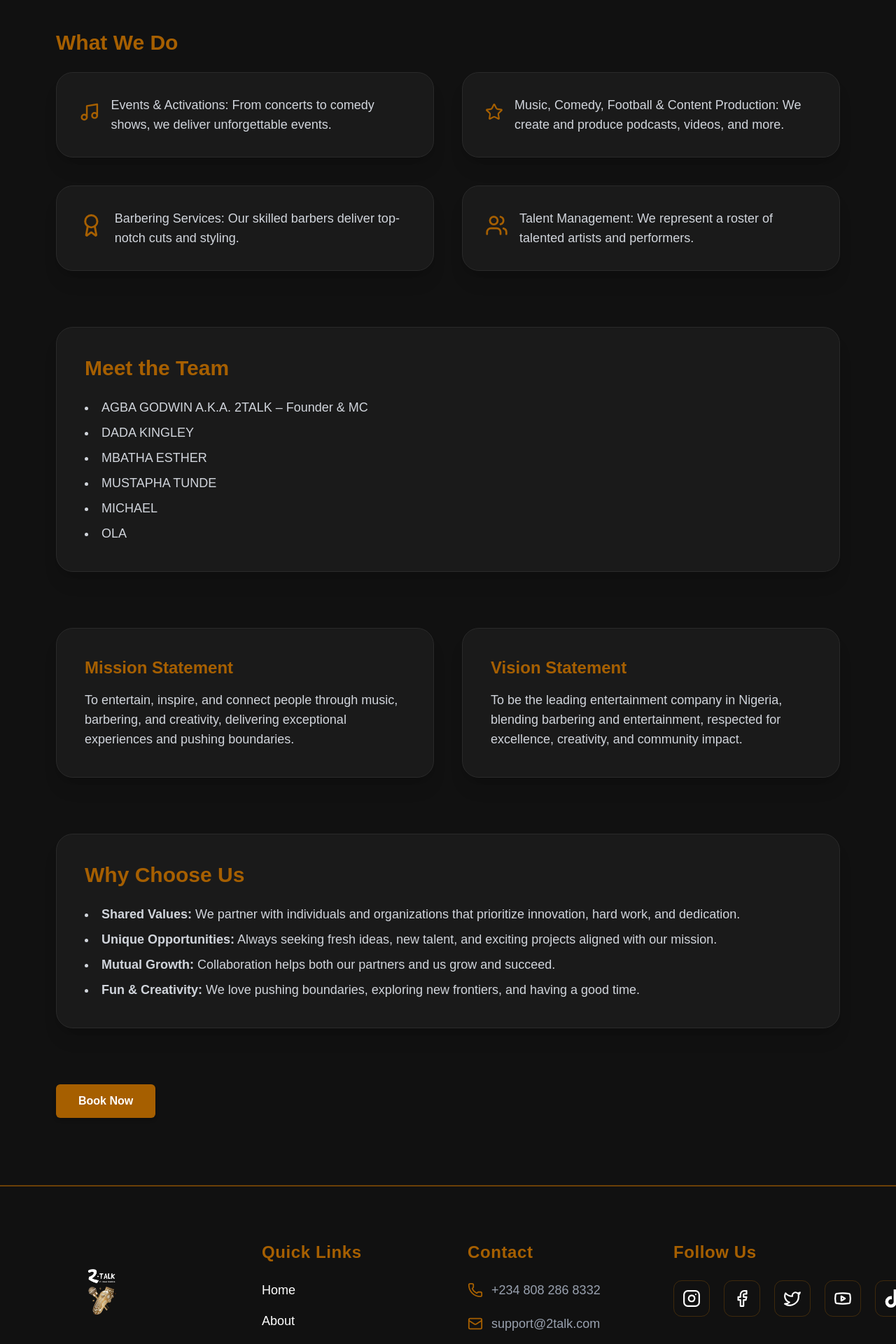
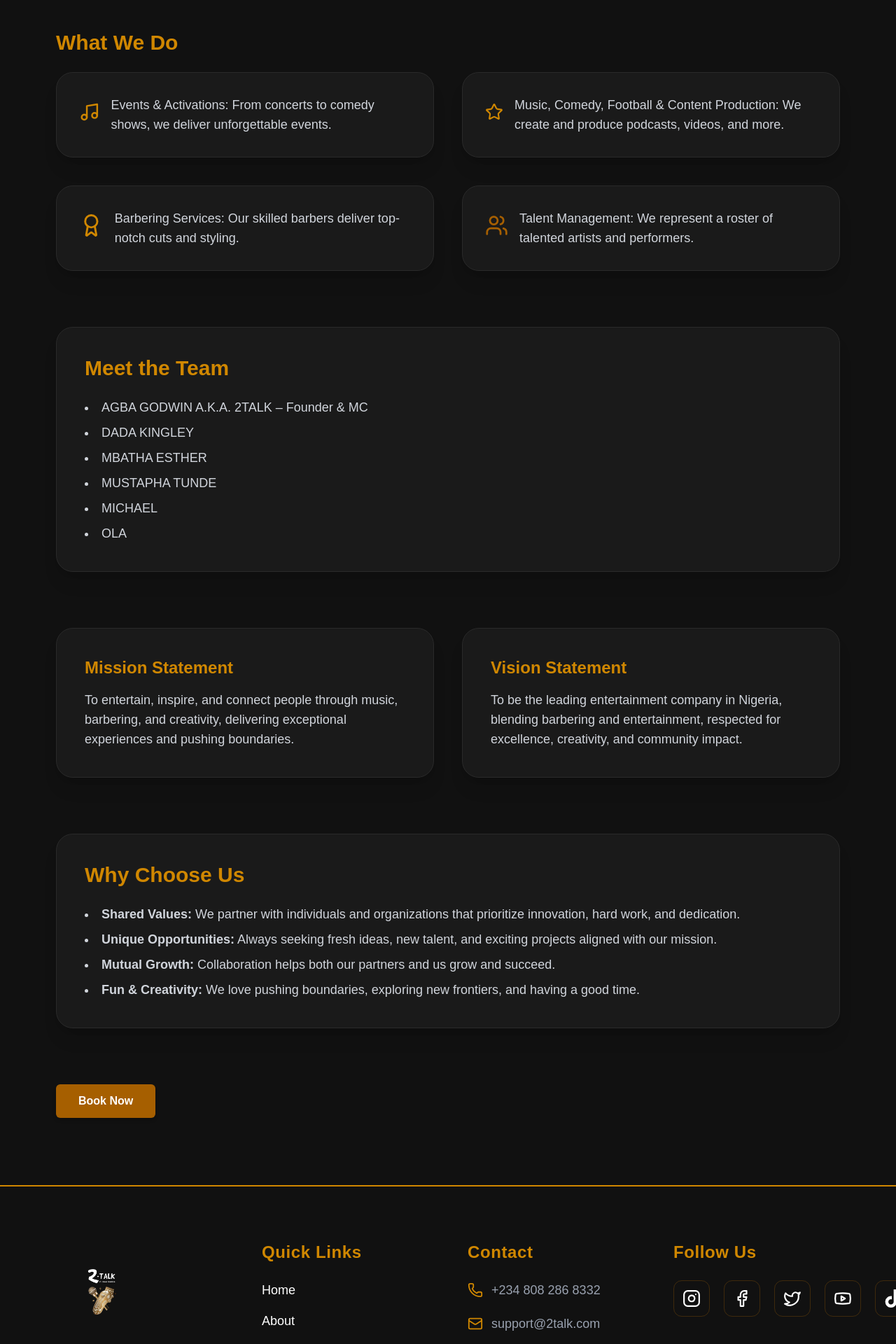
Before and after one commit to King-web-cell-05/2talk, a Next.js app: page /about in a window 1280 px wide. Shown: the part 660-2580 px from the top of the page at 70% size. Built offline with nearby package versions, Linux system fonts and the light colour scheme.

Commit message:
Changed the colurs of headers in each sections

```diff
--- a/components/CallToAction.tsx
+++ b/components/CallToAction.tsx
@@ -18,7 +18,7 @@ export default function CallToActionSection() {
         viewport={{ once: true }}
         className="max-w-4xl mx-auto text-center relative z-10"
       >
-        <h2 className="text-4xl md:text-5xl font-bold text-yellow-700 mb-6 tracking-wide">
+        <h2 className="text-4xl md:text-5xl font-bold text-yellow-600 mb-6 tracking-wide">
           Ready to Look Sharp?
         </h2>
 
--- a/components/Testimonials.tsx
+++ b/components/Testimonials.tsx
@@ -13,7 +13,7 @@ const testimonials = [
   },
   {
     name: "Mr Michael",
-    role: "Designer",
+    role: "Dancer",
     text: "The service is top-notch. Professional, clean, and stylish!",
   },
   {
@@ -43,7 +43,7 @@ export default function TestimonialSection() {
     <section className="w-full bg-[#111111] text-white py-24 px-6 md:px-20 relative">
       {/* Title */}
       <h2 className="text-4xl md:text-5xl font-extrabold text-white mb-16 text-center drop-shadow-lg">
-        What Our <span className="text-yellow-700">Clients Say</span>
+        What Our <span className="text-yellow-600">Clients Say</span>
       </h2>
 
       {/* Testimonial Card */}
--- a/components/about.tsx
+++ b/components/about.tsx
@@ -20,7 +20,7 @@ export default function AboutSection() {
         transition={{ duration: 0.8 }}
         className="text-4xl md:text-5xl font-extrabold text-white mb-20 text-center drop-shadow-lg"
       >
-        About <span className="text-yellow-700">Us</span>
+        About <span className="text-yellow-600">Us</span>
       </motion.h2>
 
       {/* Intro Paragraph */}
@@ -45,7 +45,7 @@ export default function AboutSection() {
         transition={{ duration: 0.8 }}
         className="bg-[#1A1A1A] border border-[#2a2a2a] rounded-3xl p-10 shadow-xl hover:shadow-[0_0_25px_rgba(0,0,0,0.6)] transition-all mb-20"
       >
-        <h3 className="text-3xl font-bold text-yellow-700 mb-4">Our Story</h3>
+        <h3 className="text-3xl font-bold text-yellow-600 mb-4">Our Story</h3>
         <p className="text-gray-300 text-lg leading-relaxed max-w-4xl">
           Founded by AGBA GODWIN (a.k.a 2TALK), a seasoned MC and barbering
           enthusiast, HOUSE OF 2TALK ENTERTAINMENT was born to merge two
@@ -63,12 +63,12 @@ export default function AboutSection() {
         transition={{ duration: 0.8 }}
         className="space-y-6 mb-20"
       >
-        <h3 className="text-3xl font-bold text-yellow-700">What We Do</h3>
+        <h3 className="text-3xl font-bold text-yellow-600">What We Do</h3>
 
         <div className="grid grid-cols-1 md:grid-cols-2 gap-10">
           {/* Card */}
           <div className="flex gap-4 items-start bg-[#1A1A1A] border border-[#2a2a2a] rounded-3xl p-8 shadow-xl hover:shadow-[0_0_25px_rgba(0,0,0,0.6)] transition-all">
-            <Music className="text-yellow-700 w-12 h-12" />
+            <Music className="text-yellow-600 w-12 h-12" />
             <p className="text-gray-300 text-lg">
               Events & Activations: From concerts to comedy shows, we deliver
               unforgettable events.
@@ -76,7 +76,7 @@ export default function AboutSection() {
           </div>
 
           <div className="flex gap-4 items-start bg-[#1A1A1A] border border-[#2a2a2a] rounded-3xl p-8 shadow-xl hover:shadow-[0_0_25px_rgba(0,0,0,0.6)] transition-all">
-            <Star className="text-yellow-700 w-12 h-12" />
+            <Star className="text-yellow-600 w-12 h-12" />
             <p className="text-gray-300 text-lg">
               Music, Comedy, Football & Content Production: We create and
               produce podcasts, videos, and more.
@@ -84,7 +84,7 @@ export default function AboutSection() {
           </div>
 
           <div className="flex gap-4 items-start bg-[#1A1A1A] border border-[#2a2a2a] rounded-3xl p-8 shadow-xl hover:shadow-[0_0_25px_rgba(0,0,0,0.6)] transition-all">
-            <Award className="text-yellow-700 w-12 h-12" />
+            <Award className="text-yellow-600 w-12 h-12" />
             <p className="text-gray-300 text-lg">
               Barbering Services: Our skilled barbers deliver top-notch cuts
               and styling.
@@ -109,7 +109,7 @@ export default function AboutSection() {
         transition={{ duration: 0.8 }}
         className="bg-[#1A1A1A] border border-[#2a2a2a] rounded-3xl p-10 shadow-xl hover:shadow-[0_0_25px_rgba(0,0,0,0.6)] transition-all mb-20"
       >
-        <h3 className="text-3xl font-bold text-yellow-700 mb-6">Meet the Team</h3>
+        <h3 className="text-3xl font-bold text-yellow-600 mb-6">Meet the Team</h3>
         <ul className="text-gray-300 list-disc list-inside space-y-2 text-lg">
           <li>AGBA GODWIN A.K.A. 2TALK – Founder & MC</li>
           <li>DADA KINGLEY</li>
@@ -129,7 +129,7 @@ export default function AboutSection() {
           transition={{ duration: 0.8 }}
           className="bg-[#1A1A1A] border border-[#2a2a2a] rounded-3xl p-10 shadow-xl hover:shadow-[0_0_25px_rgba(0,0,0,0.6)] transition-all"
         >
-          <h4 className="text-2xl font-bold text-yellow-700 mb-4">
+          <h4 className="text-2xl font-bold text-yellow-600 mb-4">
             Mission Statement
           </h4>
           <p className="text-gray-300 text-lg">
@@ -146,7 +146,7 @@ export default function AboutSection() {
           transition={{ duration: 0.8 }}
           className="bg-[#1A1A1A] border border-[#2a2a2a] rounded-3xl p-10 shadow-xl hover:shadow-[0_0_25px_rgba(0,0,0,0.6)] transition-all"
         >
-          <h4 className="text-2xl font-bold text-yellow-700 mb-4">
+          <h4 className="text-2xl font-bold text-yellow-600 mb-4">
             Vision Statement
           </h4>
           <p className="text-gray-300 text-lg">
@@ -165,7 +165,7 @@ export default function AboutSection() {
         transition={{ duration: 0.8 }}
         className="bg-[#1A1A1A] border border-[#2a2a2a] rounded-3xl p-10 shadow-xl hover:shadow-[0_0_25px_rgba(0,0,0,0.6)] transition-all mb-20"
       >
-        <h3 className="text-3xl font-bold text-yellow-700 mb-6">Why Choose Us</h3>
+        <h3 className="text-3xl font-bold text-yellow-600 mb-6">Why Choose Us</h3>
         <ul className="text-gray-300 list-disc list-inside space-y-2 text-lg">
           <li>
             <strong>Shared Values:</strong> We partner with individuals and
--- a/components/book.tsx
+++ b/components/book.tsx
@@ -57,7 +57,7 @@ export default function BookNowPage() {
         initial={{ opacity: 0, y: 40 }}
         animate={{ opacity: 1, y: 0 }}
         transition={{ duration: 0.8 }}
-        className="text-4xl md:text-5xl font-bold text-yellow-700 text-center mb-16"
+        className="text-4xl md:text-5xl font-bold text-yellow-600 text-center mb-16"
       >
         Book Your Appointment
       </motion.h1>
@@ -86,7 +86,7 @@ export default function BookNowPage() {
             </div>
 
             <div className="p-6">
-              <h3 className="text-2xl font-bold text-yellow-700 mb-2">
+              <h3 className="text-2xl font-bold text-yellow-600 mb-2">
                 {style.name}
               </h3>
               <p className="text-gray-300 text-lg">{style.price}</p>
--- a/components/footer.tsx
+++ b/components/footer.tsx
@@ -22,7 +22,7 @@ export default function Footer() {
       transition={{ duration: 0.8, ease: "easeOut" }}
       className="w-full bg-[#111111] text-white pt-20 pb-10 px-6 md:px-20 relative"
     >
-      <div className="absolute top-0 left-0 w-full h-[2px] bg-yellow-700/60" />
+      <div className="absolute top-0 left-0 w-full h-[2px] bg-yellow-600" />
 
       <div className="max-w-7xl mx-auto grid grid-cols-1 sm:grid-cols-2 lg:grid-cols-4 gap-14">
         {/* BRAND */}
@@ -39,7 +39,7 @@ export default function Footer() {
 
         {/* QUICK LINKS */}
         <div>
-          <h3 className="text-2xl font-bold text-yellow-700 mb-6 tracking-wide">
+          <h3 className="text-2xl font-bold text-yellow-600 mb-6 tracking-wide">
             Quick Links
           </h3>
 
@@ -64,13 +64,13 @@ export default function Footer() {
 
         {/* CONTACT */}
         <div>
-          <h3 className="text-2xl font-bold text-yellow-700 mb-6 tracking-wide">
+          <h3 className="text-2xl font-bold text-yellow-600 mb-6 tracking-wide">
             Contact
           </h3>
 
           <div className="space-y-5 text-lg text-gray-400">
             <div className="flex items-center gap-3">
-              <Phone className="text-yellow-700" size={22} />
+              <Phone className="text-yellow-600" size={22} />
               <a
                 href="tel:+2348082868332"
                 target="_blank"
@@ -82,7 +82,7 @@ export default function Footer() {
             </div>
 
             <div className="flex items-center gap-3">
-              <Mail className="text-yellow-700" size={22} />
+              <Mail className="text-yellow-600" size={22} />
               <a
                 href="mailto:support@2talk.com"
                 target="_blank"
@@ -94,7 +94,7 @@ export default function Footer() {
             </div>
 
             <div className="flex items-center gap-3">
-              <MapPin className="text-yellow-700" size={22} />
+              <MapPin className="text-yellow-600" size={22} />
               <a
                 href="https://www.google.com/maps/place/2+Idera+St,+Oworosoki,+Lagos+105102,+Lagos/"
                 target="_blank"
@@ -109,7 +109,7 @@ export default function Footer() {
 
         {/* SOCIALS */}
         <div>
-          <h3 className="text-2xl font-bold text-yellow-700 mb-6 tracking-wide">
+          <h3 className="text-2xl font-bold text-yellow-600 mb-6 tracking-wide">
             Follow Us
           </h3>
 
--- a/components/services.tsx
+++ b/components/services.tsx
@@ -32,7 +32,7 @@ export default function ServicesSection() {
 
       {/* Title */}
       <h2 className="text-4xl md:text-5xl font-extrabold text-white mb-16 text-center drop-shadow-lg">
-        Experience Our <span className="text-yellow-700"> Premium Services</span>
+        Experience Our <span className="text-yellow-600"> Premium Services</span>
       </h2>
 
       {/* Services Grid */}
```
